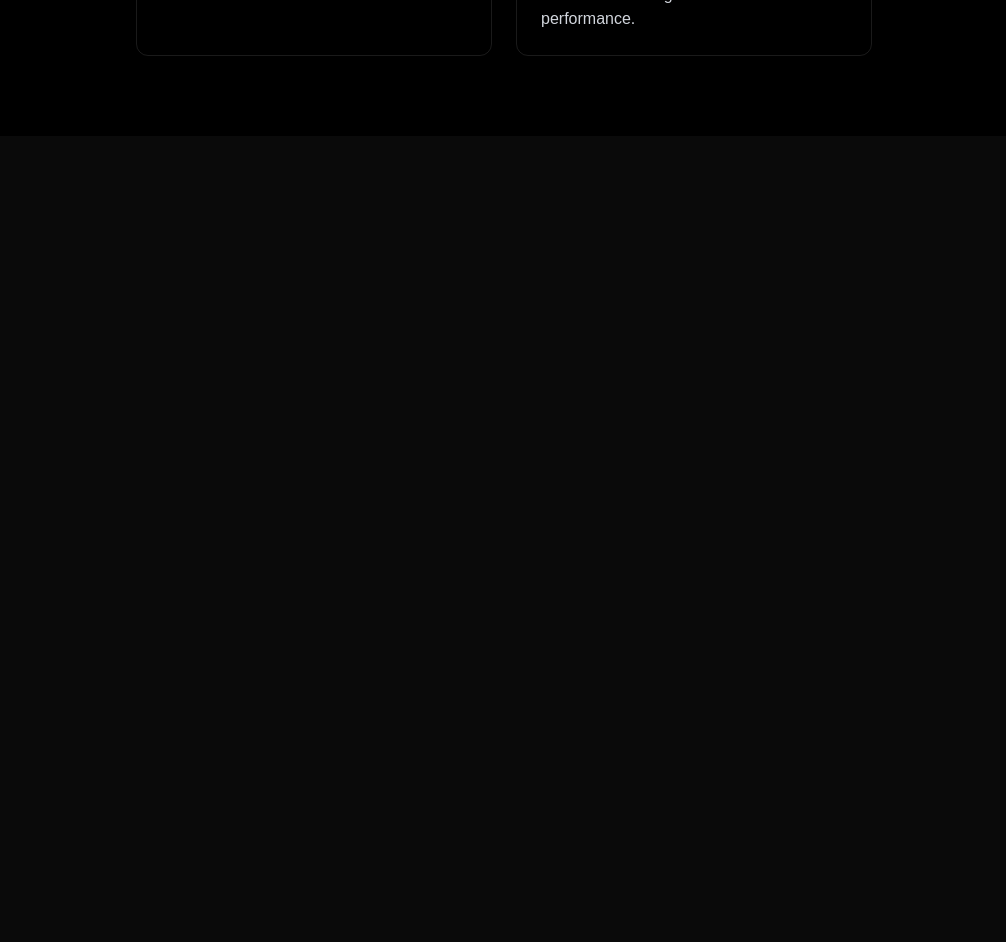
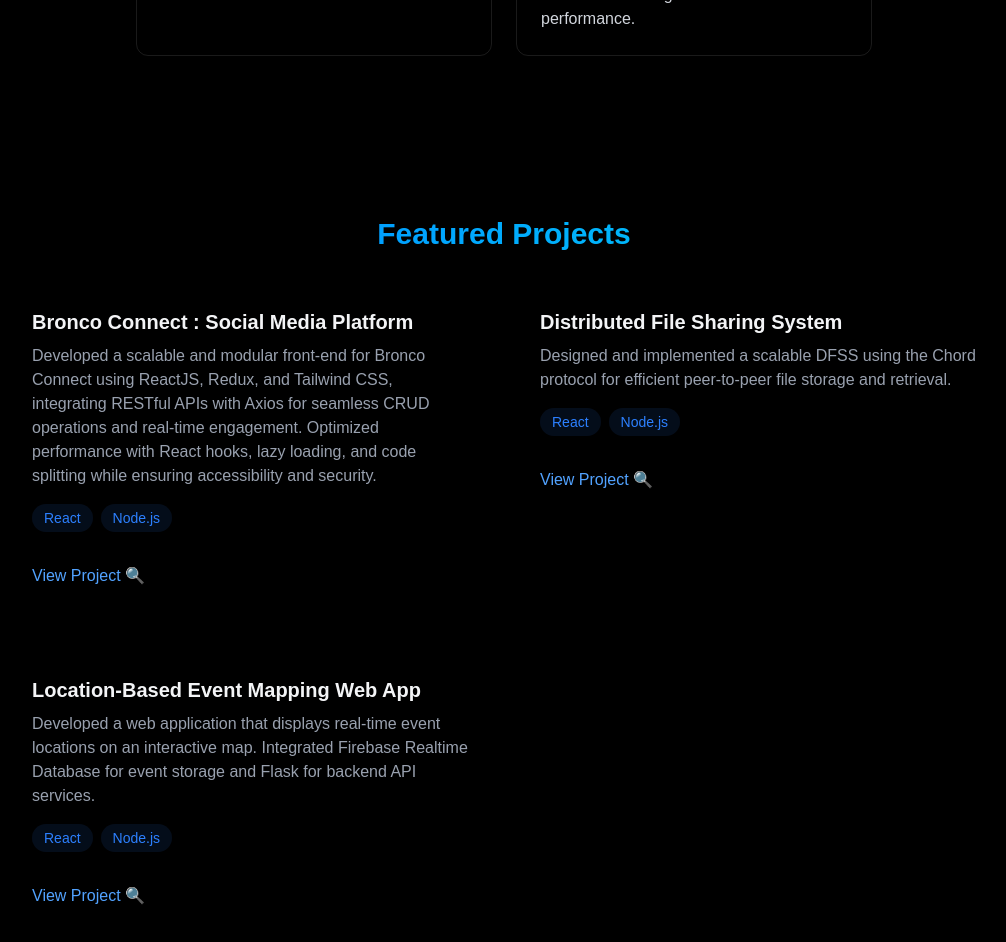
Before and after one commit to SriVarsha99/portfolio, a React (Vite) app: page / in a window 1280 px wide. Shown: the part 1880-2822 px from the top of the page, without its empty margins (136-1142 px from the left). Before the commit the page ends 2016 px from the top, so only its background shows below. Built offline with nearby package versions, Linux system fonts and the light colour scheme; a web font is replaced by a local one.

Commit message:
Updated Projects

```diff
--- a/src/App.jsx
+++ b/src/App.jsx
@@ -5,6 +5,7 @@
 import { MobileMenu } from './components/MobileMenu'
 import { Home } from './components/sections/Home'
 import { About } from './components/sections/About'
+import { Projects } from './components/sections/Projects'
 import "./index.css"
 
 function App() {
@@ -20,6 +21,7 @@
       <MobileMenu menuOpen={menuOpen} setMenuOpen = {setMenuOpen}/>
       <Home/>
       <About/>
+      <Projects/>
 
       </div>
     </>
--- a/src/components/sections/About.jsx
+++ b/src/components/sections/About.jsx
@@ -21,7 +21,7 @@
                             {frontendSkills.map((tech,key) => (
                                 <span
                                 key = {key}
-                                className="bg-blue-500/10 text-blue-500 py-1 px-3 rounded-full text-sm hover:bg-blue-500/20 hover:shadow-[0_2px_8px_rgba(59,130,2246,0.2)] transition">
+                                className="bg-blue-500/10 text-blue-500 py-1 px-3 rounded-full text-sm hover:bg-blue-500/20 hover:shadow-[0_2px_8px_rgba(59,130,246,0.2)] transition">
                                     {tech}
                                 </span>
                             ))}
@@ -34,7 +34,7 @@
                             {backendSkills.map((tech,key) => (
                                 <span
                                 key = {key}
-                                className="bg-blue-500/10 text-blue-500 py-1 px-3 rounded-full text-sm hover:bg-blue-500/20 hover:shadow-[0_2px_8px_rgba(59,130,2246,0.2)] transition">
+                                className="bg-blue-500/10 text-blue-500 py-1 px-3 rounded-full text-sm hover:bg-blue-500/20 hover:shadow-[0_2px_8px_rgba(59,130,246,0.2)] transition">
                                     {tech}
                                 </span>
                             ))}
--- a/src/components/sections/Projects.jsx
+++ b/src/components/sections/Projects.jsx
@@ -0,0 +1,94 @@
+export const Projects = () =>{
+    return (
+        <section className="min-h-screen flex items-center justify-center py-20">
+            <div className="max-w-5xl mx-auto px-4">
+                <h2 className="text-3xl font-bold mb-8 bg-gradient-to-r from-blue-500 to-cyan-400 bg-clip-text text-transparent text-center">
+                    Featured Projects
+                </h2>
+
+                <div className="grid grid-cols-1 md:grid-cols-2 gap-6">
+
+                    <div className="p-6 rounded-xl border-white/10 hover:-translate-y-1 hover:border-blue-500/30 hover:shadow-[0_2px_8px_rgba(59,130,246,0.2)] transition">
+                        <h3 className="text-xl font-bold mb-2">
+                            Bronco Connect : Social Media Platform
+                        </h3>
+                        <p className="text-gray-400 mb-4">
+                            Developed a scalable and modular front-end for Bronco Connect using ReactJS, Redux, and Tailwind CSS, integrating RESTful APIs with Axios for seamless CRUD operations and real-time engagement. Optimized performance with React hooks, lazy loading, and code splitting while ensuring accessibility and security.
+                        </p>
+
+                        <div className="flex flex-wrap gap-2 mb-4">
+                            {["React", "Node.js"].map((tech,key) => (
+                                <span
+                                    key = {key}
+                                    className="bg-blue-500/10 text-blue-500 py-1 px-3 rounded-full text-sm hover:bg-blue-500/20 hover:shadow-[0_2px_8px_rgba(59,130,246,0.1)] transition-all">
+                                    {tech}
+                                </span>
+                            ))}
+                        </div>
+
+                        <div className="flex justify-between items-center">
+                            <a href="https://github.com/SriVarsha99/Social-Media-Website" className="text-blue-400 hover:text-blue-300 transition-colors my-4">
+                                View Project 🔍
+                            </a>
+                        </div>
+
+                    </div>
+
+                    <div className="p-6 rounded-xl border-white/10 hover:-translate-y-1 hover:border-blue-500/30 hover:shadow-[0_2px_8px_rgba(59,130,246,0.2)] transition">
+                        <h3 className="text-xl font-bold mb-2">
+                            Distributed File Sharing System
+                        </h3>
+                        <p className="text-gray-400 mb-4">
+                            Designed and implemented a scalable DFSS using the Chord protocol for efficient peer-to-peer file storage and retrieval.
+                        </p>
+
+                        <div className="flex flex-wrap gap-2 mb-4">
+                            {["React", "Node.js"].map((tech,key) => (
+                                <span
+                                    key = {key}
+                                    className="bg-blue-500/10 text-blue-500 py-1 px-3 rounded-full text-sm hover:bg-blue-500/20 hover:shadow-[0_2px_8px_rgba(59,130,246,0.1)] transition-all">
+                                    {tech}
+                                </span>
+                            ))}
+                        </div>
+
+                        <div className="flex justify-between items-center">
+                            <a href="https://github.com/kvnayak/DistributedSystems-DFS" className="text-blue-400 hover:text-blue-300 transition-colors my-4">
+                                View Project 🔍
+                            </a>
+                        </div>
+
+                    </div>
+
+                    <div className="p-6 rounded-xl border-white/10 hover:-translate-y-1 hover:border-blue-500/30 hover:shadow-[0_2px_8px_rgba(59,130,246,0.2)] transition">
+                        <h3 className="text-xl font-bold mb-2">
+                            Location-Based Event Mapping Web App
+                        </h3>
+                        <p className="text-gray-400 mb-4">
+                        Developed a web application that displays real-time event locations on an interactive map. Integrated Firebase Realtime Database for
+                        event storage and Flask for backend API services.
+                        </p>
+
+                        <div className="flex flex-wrap gap-2 mb-4">
+                            {["React", "Node.js"].map((tech,key) => (
+                                <span
+                                    key = {key}
+                                    className="bg-blue-500/10 text-blue-500 py-1 px-3 rounded-full text-sm hover:bg-blue-500/20 hover:shadow-[0_2px_8px_rgba(59,130,246,0.1)] transition-all">
+                                    {tech}
+                                </span>
+                            ))}
+                        </div>
+
+                        <div className="flex justify-between items-center">
+                            <a href="hhttps://github.com/kvnayak/h4h" className="text-blue-400 hover:text-blue-300 transition-colors my-4">
+                                View Project 🔍
+                            </a>
+                        </div>
+
+                    </div>
+
+                </div>
+            </div>
+        </section>
+    )
+}
```
